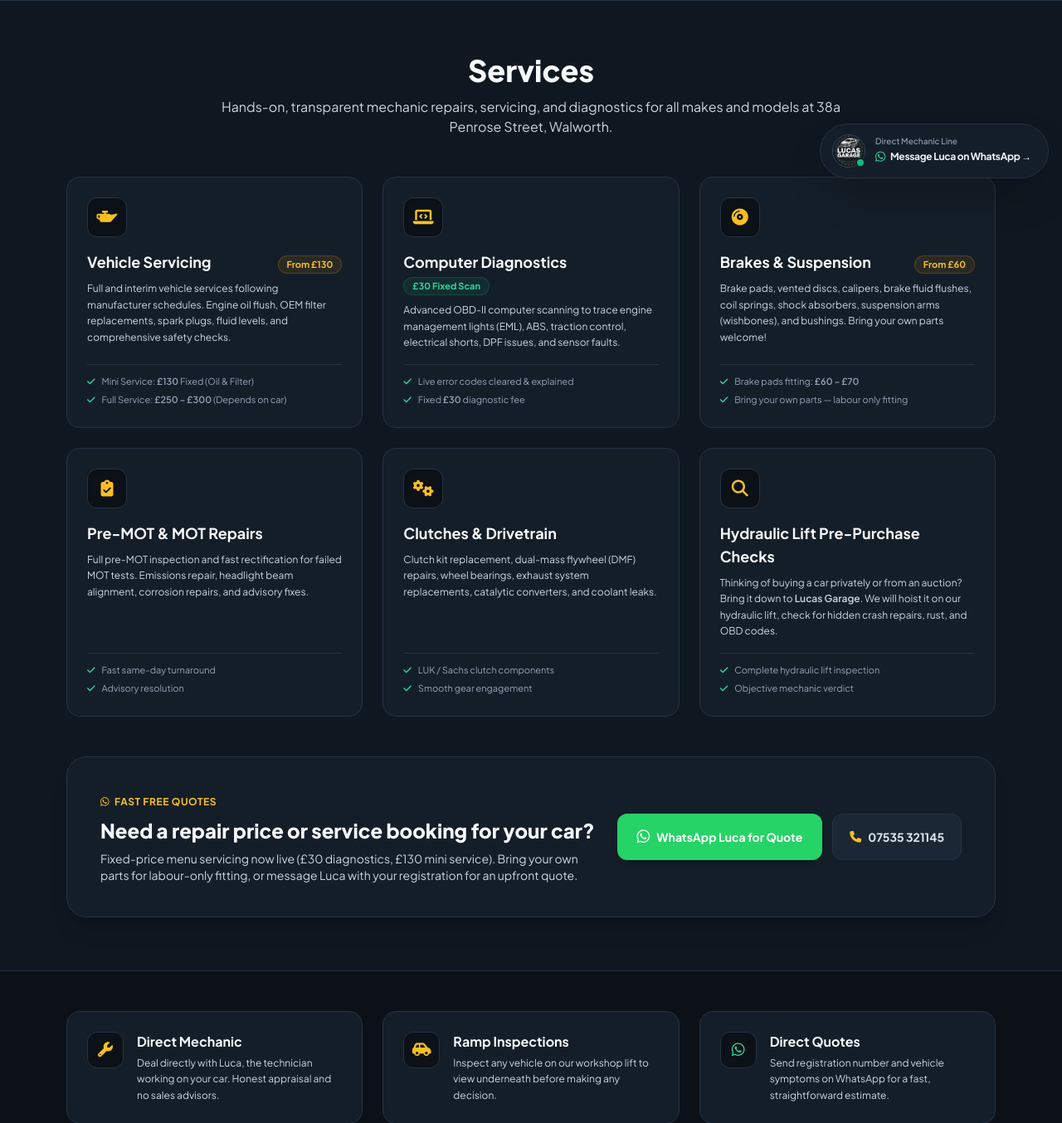
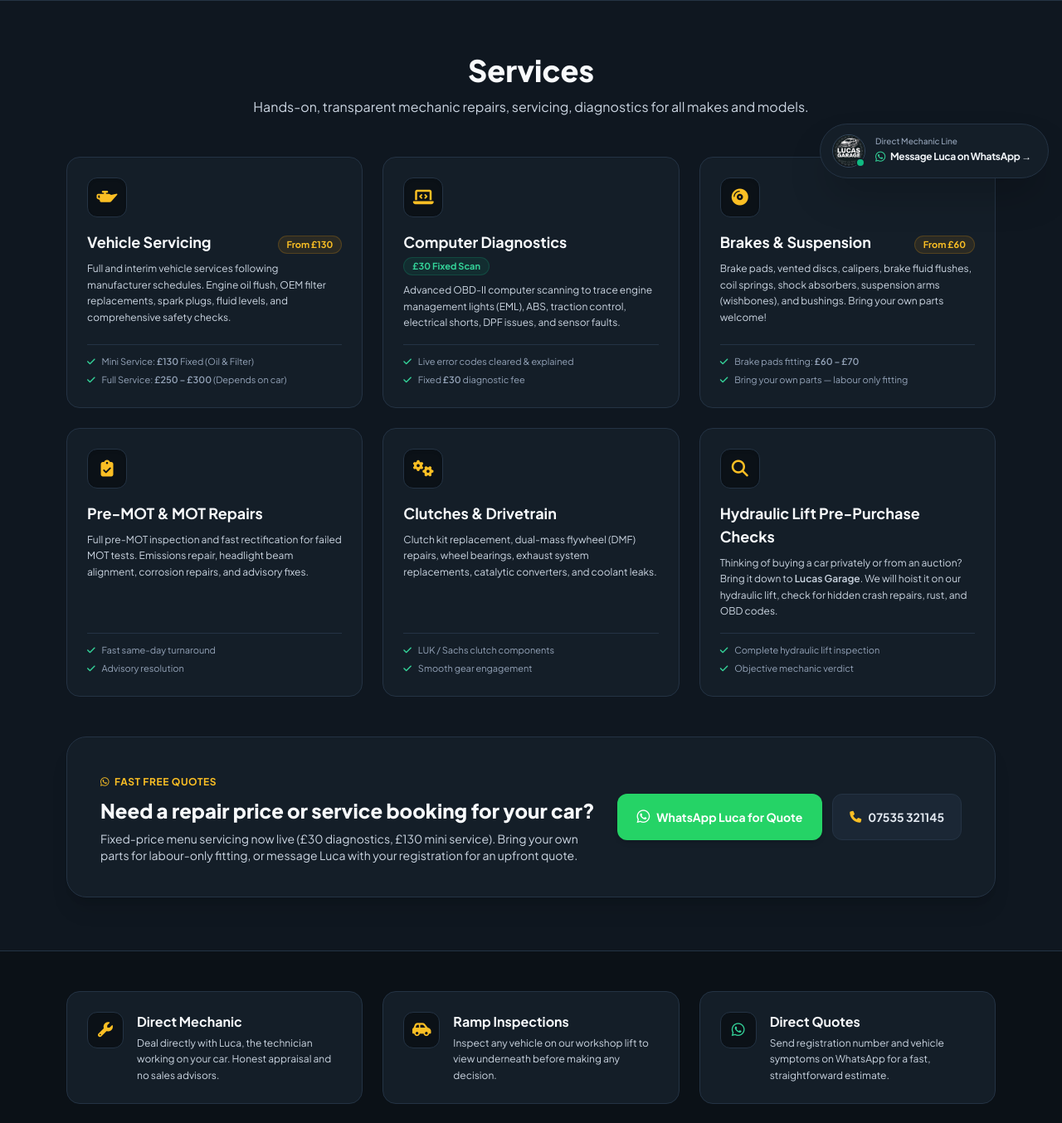
Before and after one commit to juuliettee/Lucas-garage-landingpage, a Flask app: page / in a window 1280 px wide. Shown: the part 569-1923 px from the top of the page at 83% size. Run offline with Flask 3, Linux system fonts and the light colour scheme; some libraries are stand-ins or nearby versions.

Commit message:
Fix homepage services text, eliminate Google Translate hover highlight flicker, and stabilize CTA button hover jitter

```diff
--- a/templates/base.html
+++ b/templates/base.html
@@ -217,7 +237,7 @@
     <!-- Floating Workshop Hotline (Mobile Responsive) -->
     <div id="workshopHotlineWidget" class="fixed bottom-4 right-4 z-40 print:hidden">
         <a href="{{ default_whatsapp_url }}" target="_blank" rel="noopener"
-           class="group relative flex items-center bg-[#141E28] hover:bg-[#1B2735] text-slate-100 p-2 sm:pl-3.5 sm:pr-5 sm:py-3 rounded-full shadow-2xl border border-[#243344] transition-all duration-200 transform hover:-translate-y-0.5">
+           class="group relative flex items-center bg-[#141E28] hover:bg-[#1B2735] text-slate-100 p-2 sm:pl-3.5 sm:pr-5 sm:py-3 rounded-full shadow-2xl border border-[#243344] hover:border-amber-500/50 transition duration-150">
             <div class="relative flex-shrink-0">
                 <img src="{{ url_for('static', filename='img/logo.png') }}" alt="Lucas Garage"
                     class="w-10 h-10 rounded-full object-cover shadow-inner border border-[#35485E]">
@@ -450,7 +470,10 @@
                 { pattern: /\basesor[ií]as\s+del\s+mot\b/gi, replacement: 'advertencias (advisories) del MOT' },
                 // Admin button label
                 { pattern: /\bCliente\s+de\s+WhatsApp\b/gi, replacement: 'WhatsApp al cliente' },
-                { pattern: /\bcaja\s+de\s+engranajes\b/gi, replacement: 'caja de cambios' }
+                { pattern: /\bcaja\s+de\s+engranajes\b/gi, replacement: 'caja de cambios' },
+                // Homepage subtitle SPAG fix
+                { pattern: /\bmantenimiento\s+y\s+diagn[oó]sticos\b/gi, replacement: 'mantenimiento, diagnósticos' },
+                { pattern: /\s+en\s+38a\s+Penrose\s+Street[,\s]+Walworth\.?/gi, replacement: '.' }
             ];
 
             let checkTimeout = null;
@@ -580,6 +603,17 @@
                 changeLanguage('es');
             }
         });
+
+        // Suppress Google Translate hover highlight & flickering dynamically
+        document.addEventListener('mouseover', function (e) {
+            if (e.target && e.target.classList && e.target.classList.contains('goog-text-highlight')) {
+                e.target.classList.remove('goog-text-highlight');
+            }
+            const el = document.getElementById('goog-gt-tt');
+            if (el) {
+                el.style.display = 'none';
+            }
+        }, true);
     </script>
     <script defer type="text/javascript" src="https://translate.google.com/translate_a/element.js?cb=googleTranslateElementInit"></script>
 </body>
--- a/templates/index.html
+++ b/templates/index.html
@@ -15,17 +15,17 @@
         <!-- CTA Buttons -->
         <div class="flex flex-col sm:flex-row items-center justify-center gap-4">
             <a href="#services"
-                class="w-full sm:w-auto inline-flex items-center justify-center space-x-2 bg-amber-500 hover:bg-amber-600 text-[#0B1117] font-bold text-sm px-7 py-3.5 rounded-xl shadow-lg shadow-amber-500/10 transition transform hover:-translate-y-0.5">
+                class="w-full sm:w-auto inline-flex items-center justify-center space-x-2 bg-amber-500 hover:bg-amber-600 text-[#0B1117] font-bold text-sm px-7 py-3.5 rounded-xl shadow-lg shadow-amber-500/10 transition duration-150">
                 <i class="fa-solid fa-wrench"></i>
                 <span>Services</span>
             </a>
             <a href="{{ url_for('cars') }}"
-                class="w-full sm:w-auto inline-flex items-center justify-center space-x-2 bg-[#141E28] hover:bg-[#1B2735] text-slate-100 border border-[#243344] font-bold text-sm px-7 py-3.5 rounded-xl shadow-sm transition transform hover:-translate-y-0.5">
+                class="w-full sm:w-auto inline-flex items-center justify-center space-x-2 bg-[#141E28] hover:bg-[#1B2735] text-slate-100 border border-[#243344] hover:border-slate-500 font-bold text-sm px-7 py-3.5 rounded-xl shadow-sm transition duration-150">
                 <i class="fa-solid fa-car text-amber-400"></i>
                 <span>Browse Cars For Sale</span>
             </a>
             <a href="https://wa.me/{{ garage_mobile }}?text=Hi%20Luca,%20I'd%20like%20a%20quote%20for%20a%20repair%20/%20service%20on%20my%20car" target="_blank"
-                class="w-full sm:w-auto inline-flex items-center justify-center space-x-2 bg-[#25D366] hover:bg-[#20BD5A] text-white font-bold text-sm px-7 py-3.5 rounded-xl shadow-md transition transform hover:-translate-y-0.5">
+                class="w-full sm:w-auto inline-flex items-center justify-center space-x-2 bg-[#25D366] hover:bg-[#20BD5A] text-white font-bold text-sm px-7 py-3.5 rounded-xl shadow-md transition duration-150">
                 <i class="fa-brands fa-whatsapp text-lg"></i>
                 <span>Get a Repair Quote</span>
             </a>
@@ -42,7 +42,7 @@
                 Services
             </h2>
             <p class="text-slate-300 text-sm sm:text-base leading-relaxed">
-                Hands-on, transparent mechanic repairs, servicing, and diagnostics for all makes and models at 38a Penrose Street, Walworth.
+                Hands-on, transparent mechanic repairs, servicing, diagnostics for all makes and models.
             </p>
         </div>
 
@@ -176,7 +176,7 @@
             </div>
             <div class="flex flex-col sm:flex-row gap-3 w-full md:w-auto">
                 <a href="https://wa.me/{{ garage_mobile }}?text=Hi%20Luca,%20I'd%20like%20a%20repair%20quote%20for%20my%20car.%20Reg:%20" target="_blank"
-                    class="inline-flex items-center justify-center space-x-2 bg-[#25D366] hover:bg-[#20BD5A] text-white font-bold text-xs sm:text-sm px-6 py-3.5 rounded-xl shadow-md transition transform hover:-translate-y-0.5">
+                    class="inline-flex items-center justify-center space-x-2 bg-[#25D366] hover:bg-[#20BD5A] text-white font-bold text-xs sm:text-sm px-6 py-3.5 rounded-xl shadow-md transition duration-150">
                     <i class="fa-brands fa-whatsapp text-lg"></i>
                     <span>WhatsApp Luca for Quote</span>
                 </a>
```
Also changed, not shown: other parts of templates/base.html (+27 -7 lines).
